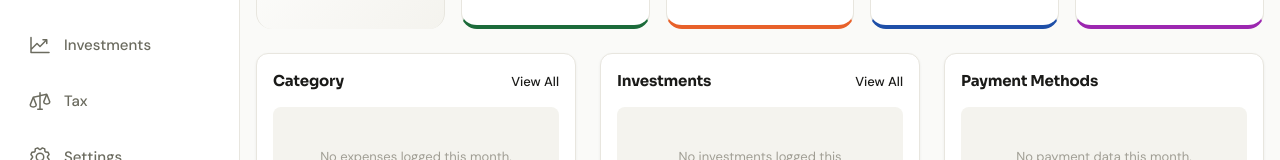
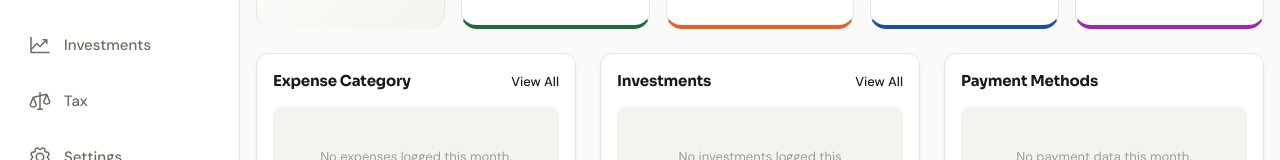
Before and after one commit to AnkeethV/Personal_Finance, a React (Vite) app: page / in a window 1280 px wide. Shown: the part 229-389 px from the top of the page. Built offline with nearby package versions, Linux system fonts and the light colour scheme.

Commit message:
dashboard changes 1

```diff
--- a/src/pages/Dashboard.jsx
+++ b/src/pages/Dashboard.jsx
@@ -146,12 +146,12 @@ export default function Dashboard() {
       <div className="dashboard-grid">
         <div className="card dashboard-chart">
           <PercentageStackedBar
-            title="Category"
+            title="Expense Category"
             items={categoryBreakdown}
             formatCurrency={formatCurrency}
             emptyMessage="No expenses logged this month."
             headerAction={<Link to="/expenses" className="view-all-link">View All</Link>}
-            baseColor="#1C6B3A"
+            baseColor="#E8612A"
           />
         </div>
 
@@ -162,7 +162,7 @@ export default function Dashboard() {
             formatCurrency={formatCurrency}
             emptyMessage="No investments logged this month."
             headerAction={<Link to="/investments" className="view-all-link">View All</Link>}
-            baseColor="#1E4FA8"
+            baseColor="#673AB7"
           />
         </div>
 
@@ -172,7 +172,7 @@ export default function Dashboard() {
             items={paymentBreakdown}
             formatCurrency={formatCurrency}
             emptyMessage="No payment data this month."
-            baseColor="#673AB7"
+            baseColor="#1E4FA8"
           />
         </div>
       </div>
```
